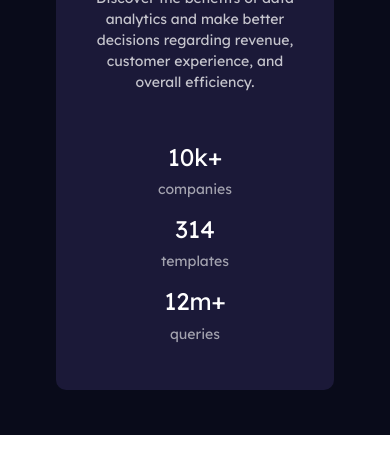
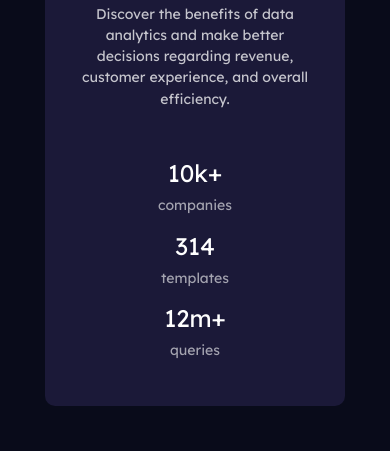
Before and after one commit to ricky80l/stats-preview-card-component-main, a plain HTML site: page index.html in a window 390 px wide. Shown: the part 429-880 px from the top of the page. Drawn offline with nearby package versions, Linux system fonts and the light colour scheme.

Commit message:
Add files via upload

```diff
--- a/css/styles.css
+++ b/css/styles.css
@@ -108,9 +108,15 @@ h2 {
     color: hsl(228, 45%, 44%);
 }
 
-@media screen and (max-width:1102px) {
+@media screen and (max-width:68.875rem) {
     .attribution {
         display: none;
+    }
+}
+
+@media screen and (max-width:62.875rem) {
+    .main {
+        padding: 4.2rem 4.2rem;
     }
 }
 
@@ -119,7 +125,7 @@ h2 {
         text-align: center;
     }
     .main {
-        padding: 3rem 3.75rem;
+        padding: 3rem 3rem;
     }
     .image_section {
         float: left;
```
